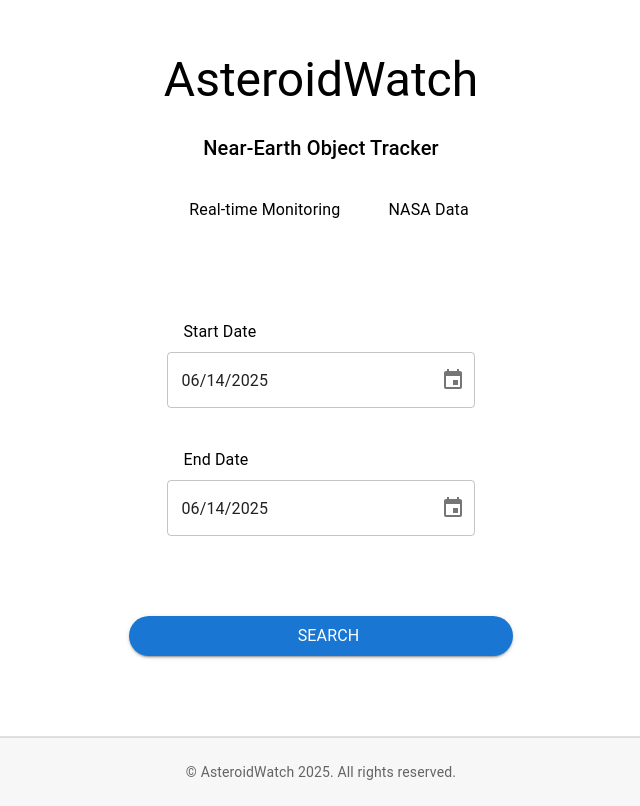
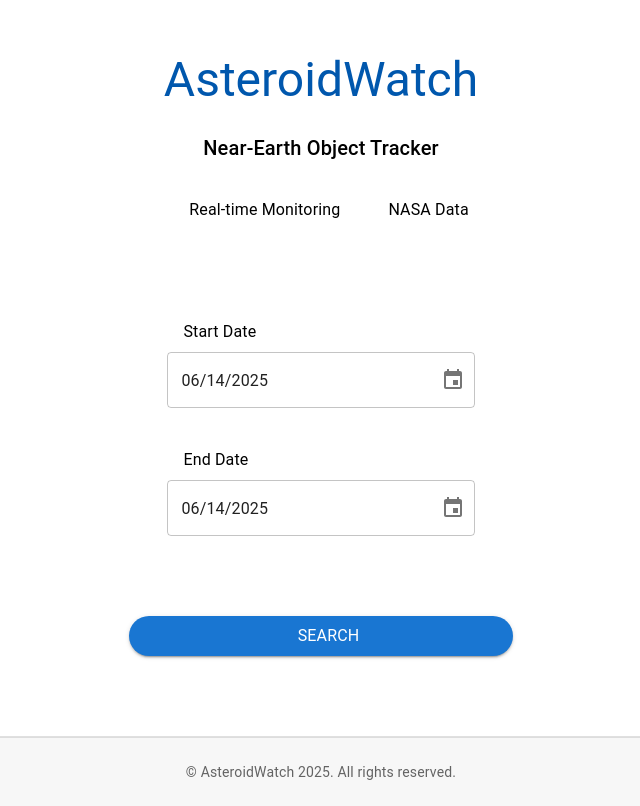
Before and after one commit to amar2468/asteroid-watch, a React (Create React App) app in the folder frontend/: page / in a window 1280 px wide. Shown: the whole page, without its empty margins (319-959 px from the left). Built offline with nearby package versions, Linux system fonts and the light colour scheme; some icons are missing.

Commit message:
Changed heading colour

```diff
--- a/frontend/src/pages/Home.jsx
+++ b/frontend/src/pages/Home.jsx
@@ -166,7 +166,7 @@ const Home = () => {
                     <PublicIcon fontSize="large" />
                 </Box>
 
-                <Typography variant="h3" align="center" sx={{ mt: 2, mb: 1 }}>
+                <Typography variant="h3" align="center" color="#0057AD;" sx={{ mt: 2, mb: 1 }}>
                     AsteroidWatch
                 </Typography>
 
```
